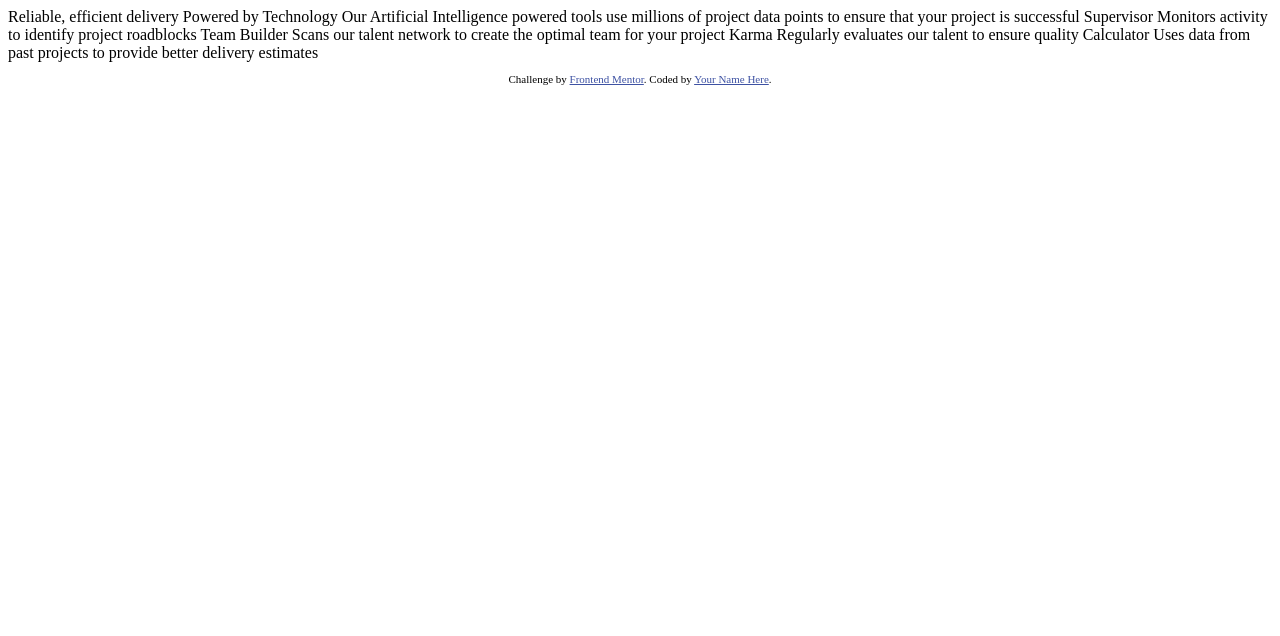
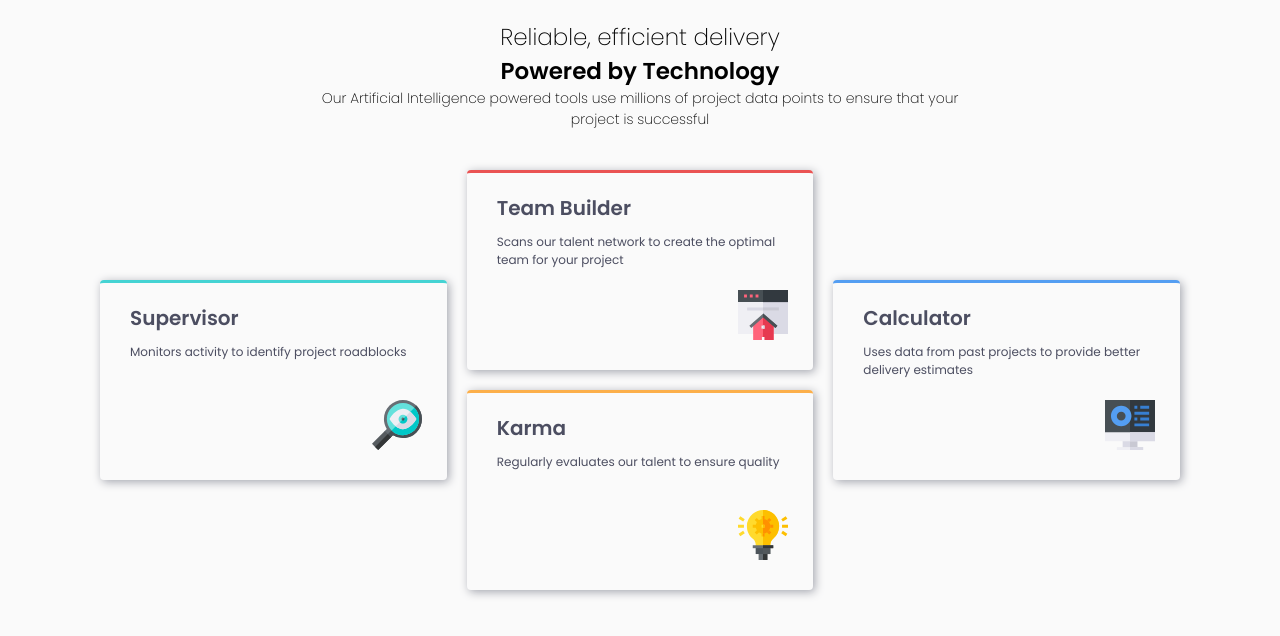
Before and after one commit to BR2E/frontEndMentor3_four-card-feature-section-master, a plain HTML site: page index.html in a window 1280 px wide. Drawn offline with Linux system fonts and the light colour scheme.

Commit message:
finalizando proyecto

```diff
--- /dev/null
+++ b/estilo.css
@@ -0,0 +1,151 @@
+*{
+    box-sizing: border-box;
+    padding: 0;
+    margin: 0;
+}
+
+:root{
+    --Cyan: hsl(180, 62%, 55%);
+    --Orange: hsl(34, 97%, 64%);
+    --Blue: hsl(212, 86%, 64%);
+    --Red: hsl(0, 78%, 62%);
+    --VeryDarkBlue: hsl(234, 12%, 34%);
+    --VeryLightGray: hsl(0, 0%, 98%);
+    --GrayishBlue: hsl(229, 6%, 66%);
+
+    --fuente: 'Poppins', sans-serif;
+}
+
+body{
+    background-color: var(--VeryLightGray);
+    width: 100%;
+    height: 100vh;
+}
+
+html{
+    font-size: 62.5%;
+}
+
+
+.container{
+    width: 100%;
+    height: auto;
+    display: grid;
+    grid-template-columns: 1fr;
+    grid-template-rows: repeat(5, 200px);
+    gap: 20px;
+    padding: 80px 30px;
+    justify-items: center;
+}
+
+.header_main h1{
+    text-align: center;
+    font-family: var(--fuente);
+    font-weight: 200;
+    font-size: 2.3rem;
+}
+
+
+.header_main p{
+    font-family: var(--fuente);
+    font-size: 1.4rem;
+    font-weight: 200;
+    text-align: justify;
+    margin-top: 20px;
+}
+
+.box{
+    box-shadow: 2px 2px 10px var(--GrayishBlue);
+    border-radius: 4px;
+    width: 315PX;
+    height: 200PX;
+}
+
+
+.titulo h2{
+    font-family: var(--fuente);
+    font-size: 2rem;
+    color: var(--VeryDarkBlue);
+    padding: 20px 30px 10px;
+}
+
+.titulo p{
+    font-family: var(--fuente);
+    font-size: 1.2rem;
+    color: var(--VeryDarkBlue);
+    padding: 0 30px;
+}
+
+.supervisor{
+    border-top: 3px solid var(--Cyan);
+    position: relative;
+}
+
+.img__supervisor{
+    width: 50px;
+    height: 50px;
+    position: absolute;
+    bottom: 30px;
+    right: 25px;
+    display: inline-block;
+    background-image: url('./images/icon-supervisor.svg');
+    background-position: center;
+    background-repeat: no-repeat;
+    background-size: cover;
+}
+
+.team_builder{
+    border-top: 3px solid var(--Red);
+    position: relative;
+}
+
+.img_builder{
+    width: 50px;
+    height: 50px;
+    position: absolute;
+    bottom: 30px;
+    right: 25px;
+    display: inline-block;
+    background-image: url('./images/icon-team-builder.svg');
+    background-position: center;
+    background-repeat: no-repeat;
+    background-size: cover;
+}
+
+
+.karma{
+    border-top: 3px solid var(--Orange);
+    position: relative;
+}
+
+.img_karma{
+    width: 50px;
+    height: 50px;
+    position: absolute;
+    bottom: 30px;
+    right: 25px;
+    display: inline-block;
+    background-image: url('./images/icon-karma.svg');
+    background-position: center;
+    background-repeat: no-repeat;
+    background-size: cover;
+}
+
+
+.calculator{
+    border-top: 3px solid var(--Blue);
+    position: relative;
+}
+
+.img_calculadora{
+    width: 50px;
+    height: 50px;
+    position: absolute;
+    bottom: 30px;
+    right: 25px;
+    display: inline-block;
+    background-image: url('./images/icon-calculator.svg');
+    background-position: center;
+    background-repeat: no-repeat;
+    background-size: cover;
+}
--- a/index.html
+++ b/index.html
@@ -5,41 +5,63 @@
   <meta name="viewport" content="width=device-width, initial-scale=1.0"> <!-- displays site properly based on user's device -->
 
   <link rel="icon" type="image/png" sizes="32x32" href="./images/favicon-32x32.png">
+  <link rel="preconnect" href="https://fonts.googleapis.com">
+  <link rel="preconnect" href="https://fonts.gstatic.com" crossorigin>
+  <link href="https://fonts.googleapis.com/css2?family=Poppins:wght@200;400;600&display=swap" rel="stylesheet">
 
   <title>Frontend Mentor | Four card feature section</title>
 
-  <!-- Feel free to remove these styles or customise in your own stylesheet 👍 -->
-  <style>
-    .attribution { font-size: 11px; text-align: center; }
-    .attribution a { color: hsl(228, 45%, 44%); }
-  </style>
+  <link rel="stylesheet" href="./estilo.css">
+  <link rel="stylesheet" href="./tablet.css" media="(min-width:550px)">
+  <link rel="stylesheet" href="./pc.css" media="(min-width:1250px)">
+
+
 </head>
 <body>
 
-  Reliable, efficient delivery
-  Powered by Technology
-
-  Our Artificial Intelligence powered tools use millions of project data points
-  to ensure that your project is successful
-
-  Supervisor
-  Monitors activity to identify project roadblocks
-
-  Team Builder
-  Scans our talent network to create the optimal team for your project
-
-  Karma
-  Regularly evaluates our talent to ensure quality
-
-  Calculator
-  Uses data from past projects to provide better delivery estimates
 
 
-  <footer>
-    <p class="attribution">
-      Challenge by <a href="https://www.frontendmentor.io?ref=challenge" target="_blank">Frontend Mentor</a>.
-      Coded by <a href="#">Your Name Here</a>.
-    </p>
-  </footer>
+  <div class="container">
+
+    <div class="header_main">
+      <h1>Reliable, efficient delivery <br>
+      <b>Powered by Technology</b></h1>
+      <p> Our Artificial Intelligence powered tools use millions of project data points
+          to ensure that your project is successful</p>
+    </div>
+
+
+    <div class="supervisor titulo box">
+      <h2> Supervisor</h2>
+      <p>Monitors activity to identify project roadblocks</p>
+      <span class="img__supervisor"></span>
+    </div>
+
+
+    <div class="team_builder titulo box">
+      <h2> Team Builder</h2>
+      <p>Scans our talent network to create the optimal team for your project</p>
+      <span class="img_builder"></span>
+    </div>
+
+
+    <div class="karma titulo box">
+      <h2>Karma</h2>
+      <p>Regularly evaluates our talent to ensure quality</p>
+      <span class="img_karma"></span>
+    </div>
+
+
+    <div class="calculator titulo box">
+      <h2>Calculator</h2>
+      <p>  Uses data from past projects to provide better delivery estimates</p>
+      <span class="img_calculadora"></span>
+    </div>
+
+
+  </div>
+
+
+
 </body>
 </html>
--- /dev/null
+++ b/pc.css
@@ -0,0 +1,29 @@
+.container{
+    width: 100%;
+    height: 100vh;
+    grid-template-columns: repeat(3,1fr);
+    grid-template-rows: 150px repeat(2, 200px);
+    padding: 0px 100px;
+    justify-content: center;
+    align-items: center;
+}
+
+.header_main{
+    grid-area: 1/1/1/4;
+}
+
+.header_main p{
+    margin: 0 200px;
+}
+
+.supervisor{
+    grid-area: 2/1/4/1;
+}
+
+.calculator{
+    grid-area: 2/3/4/4;
+}
+
+.karma{
+    grid-area: 3/2/4/3;
+}
--- /dev/null
+++ b/tablet.css
@@ -0,0 +1,19 @@
+.header_main p{
+    text-align: center;
+}
+
+.karma{
+    width: 100%;
+}
+
+.team_builder{
+    width: 100%;
+}
+
+.supervisor{
+    width: 100%;
+}
+
+.calculator{
+    width: 100%;
+}
```
Also changed, not shown: 1 other file.
